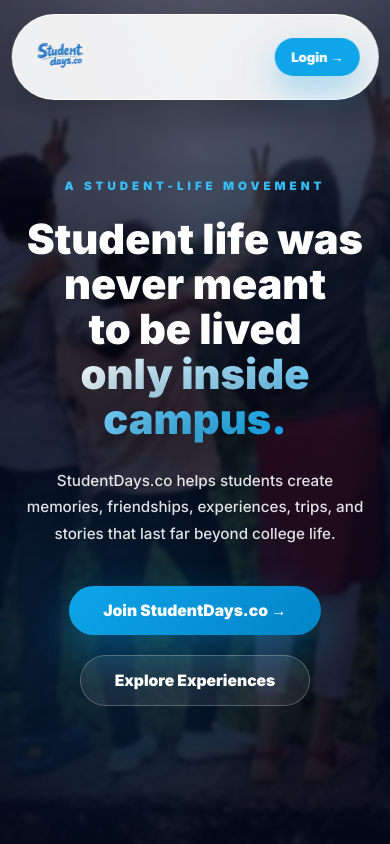
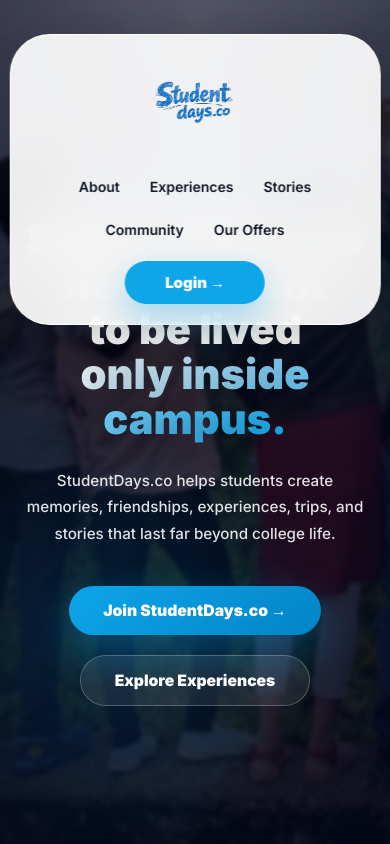
Before and after one commit to Ranjith2726/studentdays, a React app in the folder frontend/: page / in a window 390 px wide. Shown: the top 844 px of the page. Built offline with nearby package versions, Linux system fonts and the light colour scheme; the HTML template or start-up script is replaced by a standard one.

Commit message:
Updated StudentDays website UI and authentication

```diff
--- a/frontend/src/components/Navbar/Navbar.css
+++ b/frontend/src/components/Navbar/Navbar.css
@@ -103,3 +103,48 @@
   object-fit: contain;
   display: block;
 }
+/* MOBILE NAVBAR */
+@media screen and (max-width: 768px) {
+  .navbar {
+    width: 95%;
+    margin: 20px auto;
+    padding: 20px;
+    border-radius: 40px;
+
+    display: flex;
+    flex-direction: column;
+    align-items: center;
+    gap: 15px;
+  }
+
+  .navbar-logo img {
+    width: 100px;
+    height: auto;
+  }
+
+  .navbar-links {
+    display: flex !important;
+    flex-wrap: wrap;
+    justify-content: center;
+    align-items: center;
+    gap: 10px;
+    width: 100%;
+  }
+
+  .nav-link-btn {
+    display: block !important;
+    font-size: 14px;
+    font-weight: 600;
+    padding: 8px 10px;
+    background: transparent;
+    border: none;
+    cursor: pointer;
+    white-space: nowrap;
+  }
+
+  .navbar-btn {
+    width: 140px;
+    padding: 12px;
+    font-size: 15px;
+  }
+}
```
Also changed, not shown: frontend/src/components/Navbar/Navbar.jsx (line endings or trailing spaces).
